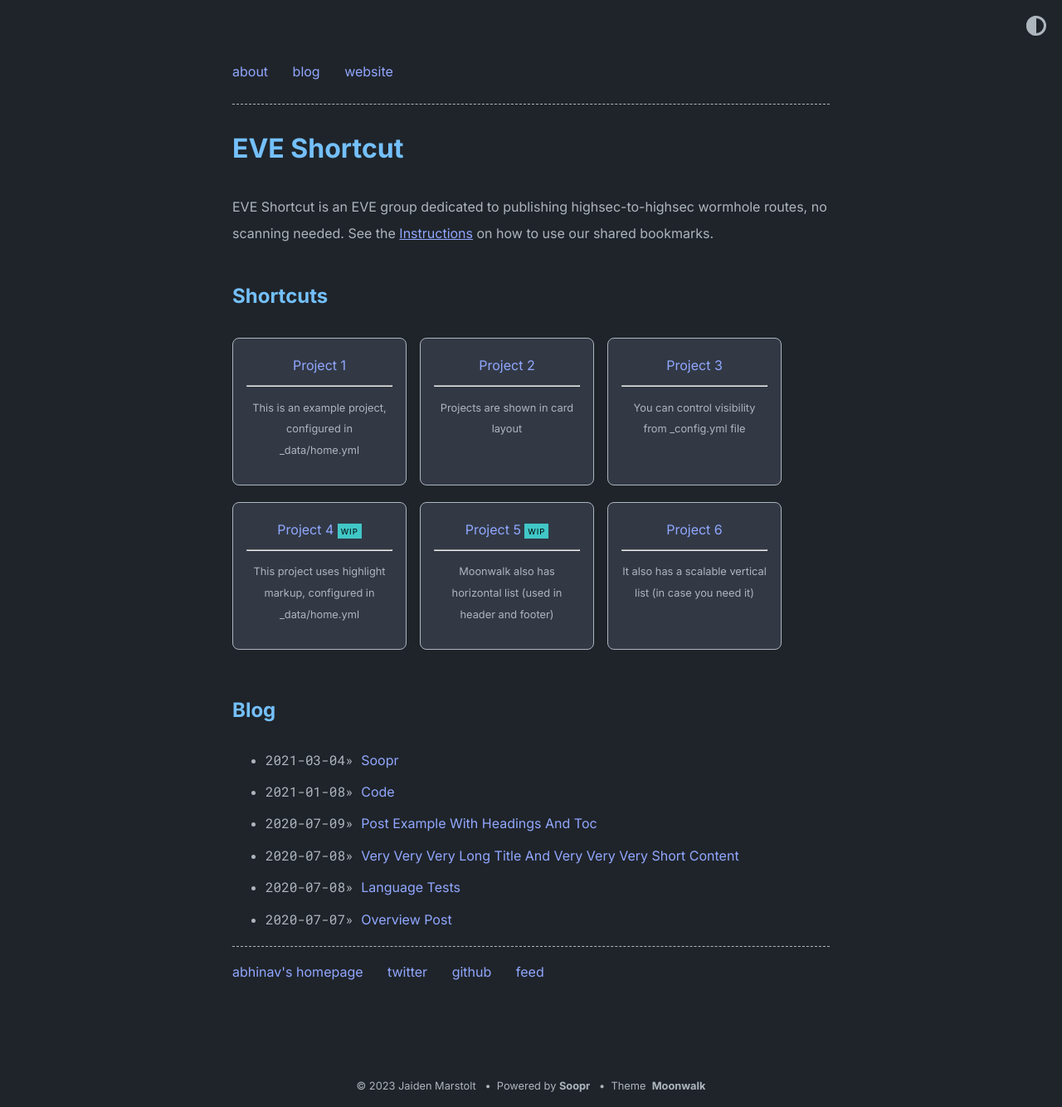
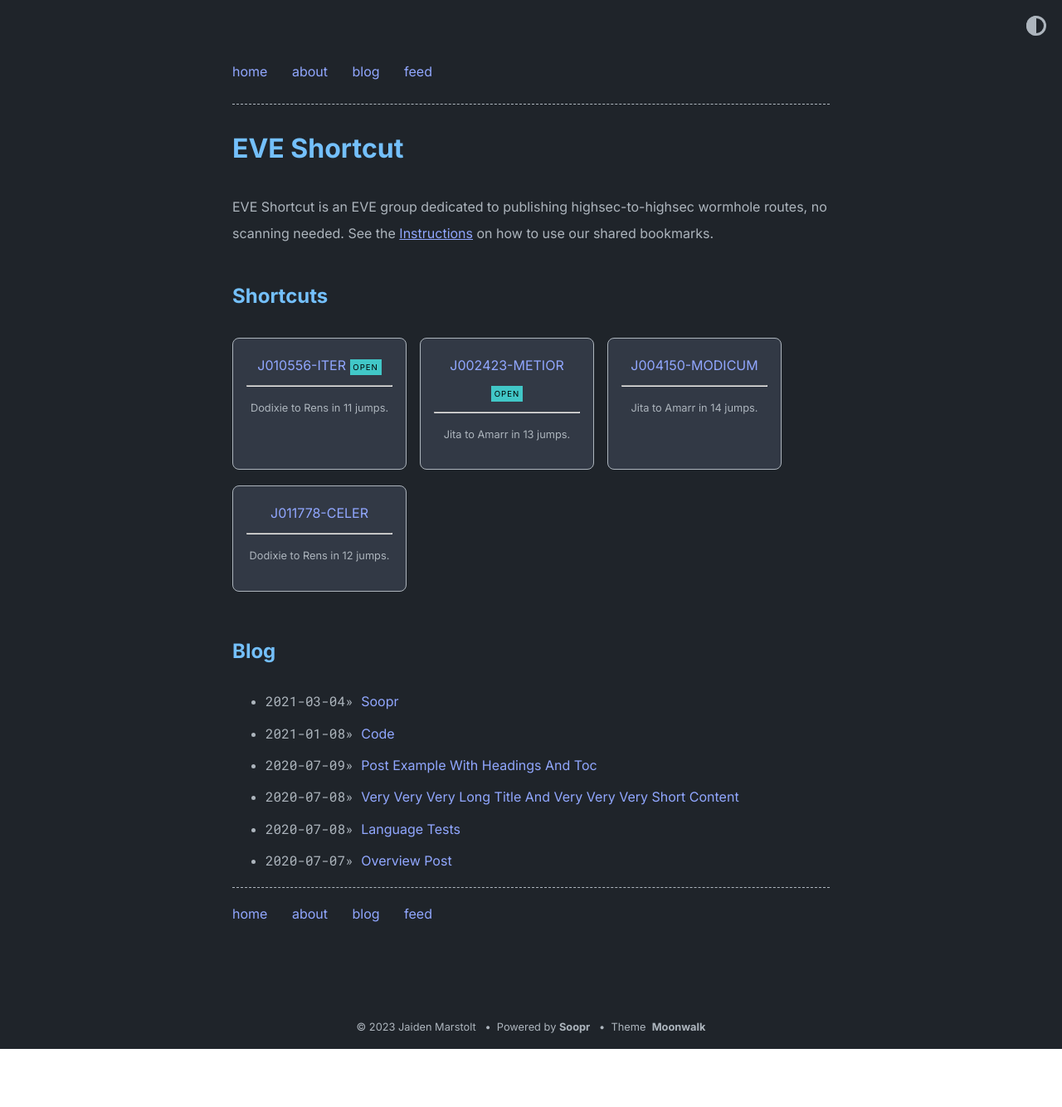
Before and after one commit to eveshortcut/eveshortcut.github.io, a Jekyll site: the page built from index.md, in a window 1280 px wide. Shown: the whole page at 83% size. Built offline with Jekyll 4.4.1, drawn with Linux system fonts in a browser that asks for light colours; after the commit the page ends 1264 px from its top, so only the background shows below that.

Commit message:
Update home.yml

```diff
--- a/_data/home.yml
+++ b/_data/home.yml
@@ -1,39 +1,34 @@
 navbar_entries:
+  - title: home
+    url: https://eveshortcut.github.io
+
   - title: about
     url: about
 
   - title: blog
     url: blog
 
-  - title: website
-    url: https://www.abhinav.co
+  - title: feed
+    url: feed.xml
 
 project_entries:
-  - title: Project 1
+  - title: J010556-ITER
     url: overview-post
-    desc: This is an example project, configured in _data/home.yml
+    desc: Dodixie to Rens in 11 jumps.
+    highlight: OPEN
 
-  - title: Project 2
+  - title: J002423-METIOR
     url: overview-post
-    desc: Projects are shown in card layout
+    desc: Jita to Amarr in 13 jumps.
+    highlight: OPEN
 
-  - title: Project 3
+  - title: J004150-MODICUM
     url: overview-post
-    desc: You can control visibility from _config.yml file
+    desc: Jita to Amarr in 14 jumps.
 
-  - title: Project 4
+  - title: J011778-CELER
     url: overview-post
-    desc: This project uses highlight markup, configured in _data/home.yml
-    highlight: WIP
-
-  - title: Project 5
-    url: overview-post
-    desc: Moonwalk also has horizontal list (used in header and footer)
-    highlight: WIP
-
-  - title: Project 6
-    url: overview-post
-    desc: It also has a scalable vertical list (in case you need it)
+    desc: Dodixie to Rens in 12 jumps.
 
 old_project_entries:
   - title: Soopr
@@ -54,14 +49,14 @@ old_project_entries:
     desc: The better people know you, the better they collaborate
 
 footer_entries:
-  - title: abhinav's homepage
-    url: https://www.abhinav.co
+  - title: home
+    url: https://eveshortcut.github.io
 
-  - title: twitter
-    url: https://twitter.com/abhinav
+  - title: about
+    url: about
 
-  - title: github
-    url: https://github.com/abhinavs
+  - title: blog
+    url: blog
 
   - title: feed
     url: feed.xml
```
